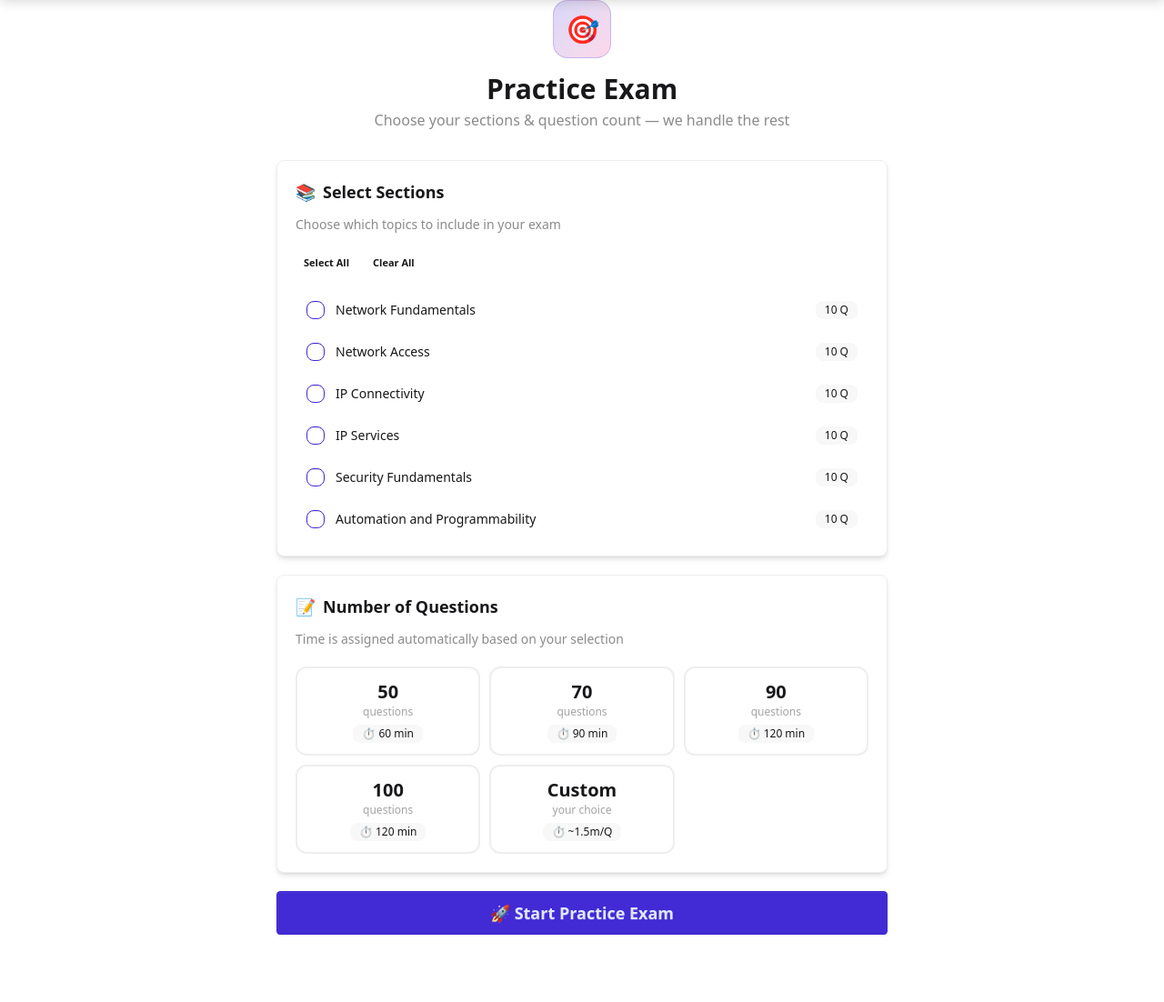
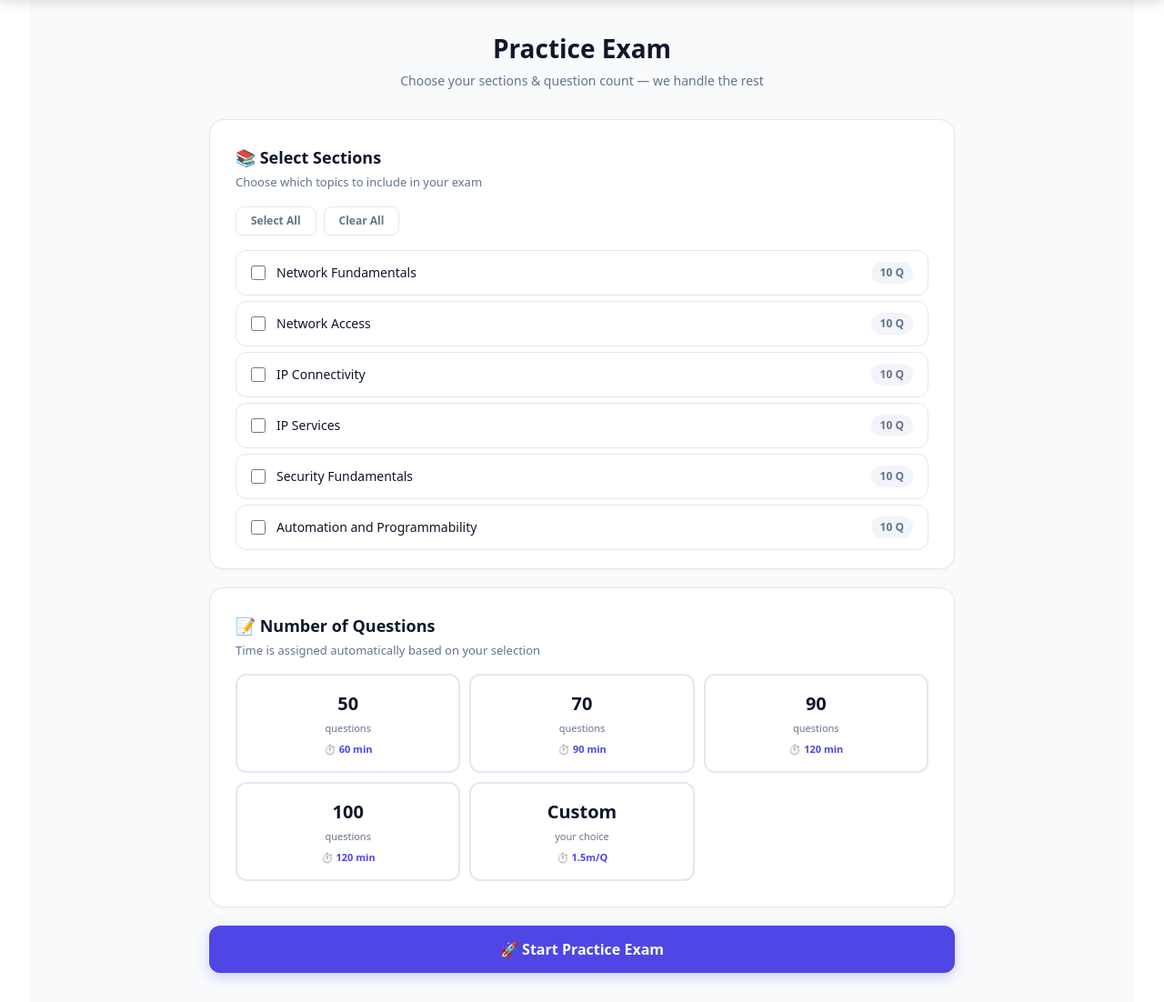
Before and after one commit to alikalary1997/NetMaster, a Django app: page /quiz/practice/ in a window 1280 px wide. Shown: the part 70-1172 px from the top of the page at 91% size. Before the commit the page ends 1098 px from the top, so only its background shows below. Run offline with Django 5.2, Linux system fonts and the light colour scheme; a user stored in the database is signed in; data comes from the database, SQL or seed files in the repository; style sheets or scripts are compiled from the project's sources.

Commit message:
chak krdni bashi emt7ani kota

```diff
--- /dev/null
+++ b/quiz/static/quiz/css/practice.css
@@ -0,0 +1,92 @@
+/* ====== Practice Exam Page ====== */
+
+.practice-page { background: #f8fafc; min-height: 100vh; }
+.practice-container { max-width: 900px; margin: 0 auto; padding: 32px 40px; }
+
+.practice-header { text-align: center; margin-bottom: 32px; }
+.practice-header h1 { font-size: 28px; font-weight: 800; color: #0f172a; }
+.practice-header .sub { font-size: 14px; color: #64748b; margin-top: 4px; }
+
+/* Section card */
+.section-card {
+    background: #fff; border-radius: 16px; border: 1px solid #e2e8f0;
+    box-shadow: 0 1px 3px rgba(0,0,0,.04); padding: 28px 28px 20px;
+    margin-bottom: 20px;
+}
+.section-card h2 {
+    font-size: 18px; font-weight: 700; color: #0f172a;
+    display: flex; align-items: center; gap: 8px; margin-bottom: 4px;
+}
+.section-card .hint { font-size: 13px; color: #64748b; margin-bottom: 16px; }
+.section-card .row { display: flex; gap: 8px; margin-bottom: 16px; }
+.section-card .row button {
+    padding: 6px 16px; font-size: 12px; font-weight: 600; border-radius: 8px;
+    border: 1px solid #e2e8f0; background: #fff; color: #64748b; cursor: pointer; transition: all .15s;
+}
+.section-card .row button:hover { background: #f1f5f9; border-color: #cbd5e1; }
+
+/* Section items */
+.section-items { display: flex; flex-direction: column; gap: 6px; }
+.section-item {
+    display: flex; align-items: center; gap: 12px;
+    padding: 12px 16px; border-radius: 12px; border: 1px solid #e2e8f0;
+    cursor: pointer; transition: all .15s; background: #fff;
+}
+.section-item:hover { border-color: #cbd5e1; background: #f8fafc; }
+.section-item.selected { border-color: #3b82f6; background: #eff6ff; }
+.section-item input[type="checkbox"] { accent-color: #3b82f6; width: 16px; height: 16px; cursor: pointer; }
+.section-item .name { flex: 1; font-size: 14px; font-weight: 500; color: #0f172a; }
+.section-item .count {
+    font-size: 12px; font-weight: 600; color: #64748b;
+    background: #f1f5f9; padding: 3px 10px; border-radius: 99px;
+}
+
+/* Question count card */
+.qcard {
+    background: #fff; border-radius: 16px; border: 1px solid #e2e8f0;
+    box-shadow: 0 1px 3px rgba(0,0,0,.04); padding: 28px; margin-bottom: 20px;
+}
+.qcard h2 { font-size: 18px; font-weight: 700; color: #0f172a; display: flex; align-items: center; gap: 8px; margin-bottom: 4px; }
+.qcard .hint { font-size: 13px; color: #64748b; margin-bottom: 16px; }
+.q-options { display: grid; grid-template-columns: repeat(3, 1fr); gap: 10px; }
+.q-option {
+    display: flex; flex-direction: column; align-items: center; gap: 4px;
+    padding: 16px 12px; border-radius: 12px; border: 2px solid #e2e8f0;
+    cursor: pointer; transition: all .15s; background: #fff; text-align: center;
+}
+.q-option:hover { border-color: #cbd5e1; }
+.q-option.selected { border-color: #4f46e5; background: #eef2ff; }
+.q-option input { display: none; }
+.q-option .num { font-size: 20px; font-weight: 800; color: #0f172a; }
+.q-option .lbl { font-size: 11px; color: #64748b; }
+.q-option .time { font-size: 11px; font-weight: 600; color: #4f46e5; margin-top: 2px; }
+
+.custom-row { display: flex; align-items: center; gap: 10px; margin-top: 12px; padding: 10px 14px; background: #f8fafc; border-radius: 10px; }
+.custom-row input { width: 80px; padding: 8px 10px; border: 1px solid #e2e8f0; border-radius: 8px; font-size: 14px; outline: none; }
+.custom-row input:focus { border-color: #4f46e5; }
+.custom-row span { font-size: 12px; color: #94a3b8; }
+
+/* Summary */
+.summary-box {
+    background: #eef2ff; border-radius: 12px; padding: 16px 20px;
+    margin-top: 16px; display: none;
+}
+.summary-box.show { display: block; }
+.summary-box h3 { font-size: 12px; font-weight: 700; color: #4f46e5; text-transform: uppercase; letter-spacing: .08em; margin-bottom: 8px; }
+.summary-row { display: flex; justify-content: space-between; font-size: 13px; padding: 3px 0; }
+.summary-row .key { color: #64748b; }
+.summary-row .val { font-weight: 600; color: #0f172a; }
+
+.btn-submit {
+    display: flex; align-items: center; justify-content: center; gap: 8px;
+    width: 100%; padding: 14px; font-size: 16px; font-weight: 700;
+    color: #fff; background: #4f46e5; border: none; border-radius: 12px;
+    cursor: pointer; transition: background .2s; margin-top: 8px;
+    box-shadow: 0 4px 14px rgba(79,70,229,.25);
+}
+.btn-submit:hover { background: #4338ca; }
+
+@media (max-width: 640px) {
+    .practice-container { padding: 20px 16px; }
+    .q-options { grid-template-columns: repeat(2, 1fr); }
+}
--- a/quiz/templates/quiz/practice_exam.html
+++ b/quiz/templates/quiz/practice_exam.html
@@ -1,186 +1,131 @@
 {% extends 'quiz/base.html' %}
+{% load static %}
+
 {% block title %}Practice Exam{% endblock %}
+
+{% block extra_head %}
+<link rel="stylesheet" href="{% static 'quiz/css/practice.css' %}">
+{% endblock %}
+
 {% block content %}
-<div class="max-w-2xl mx-auto">
-    <div class="text-center mb-8">
-        <div class="inline-flex items-center justify-center w-16 h-16 rounded-2xl bg-gradient-to-br from-primary/20 to-secondary/20 border border-primary/20 mb-4">
-            <span class="text-3xl">🎯</span>
-        </div>
-        <h1 class="text-3xl font-bold">Practice Exam</h1>
-        <p class="text-base-content/50 mt-1">Choose your sections &amp; question count — we handle the rest</p>
+<div class="practice-page">
+<div class="practice-container">
+
+<div class="practice-header">
+    <h1>Practice Exam</h1>
+    <p class="sub">Choose your sections &amp; question count — we handle the rest</p>
 </div>
 
 <form method="POST" action="{% url 'practice_start' %}" id="practice-form">
     {% csrf_token %}
 
-        <!-- Section Selection -->
-        <div class="card bg-base-100 border border-base-300 shadow-md mb-5">
-            <div class="card-body p-5">
-                <div class="flex items-center gap-2 mb-1">
-                    <span class="text-lg">📚</span>
-                    <h2 class="text-lg font-semibold">Select Sections</h2>
+    {# Section Selection #}
+    <div class="section-card">
+        <h2>📚 Select Sections</h2>
+        <p class="hint">Choose which topics to include in your exam</p>
+        <div class="row">
+            <button type="button" onclick="selectAll()">Select All</button>
+            <button type="button" onclick="clearAll()">Clear All</button>
         </div>
-                <p class="text-sm text-base-content/50 mb-3">Choose which topics to include in your exam</p>
-
-                <div class="flex gap-2 mb-3">
-                    <button type="button" onclick="selectAll()" class="btn btn-xs btn-ghost">Select All</button>
-                    <button type="button" onclick="clearAll()" class="btn btn-xs btn-ghost">Clear All</button>
-                </div>
-
-                <div class="space-y-1.5">
+        <div class="section-items">
             {% for test in tests %}
-                    <label class="flex items-center gap-3 px-3 py-2.5 rounded-lg hover:bg-base-200 cursor-pointer transition-colors section-row">
-                        <input type="checkbox" name="sections" value="{{ test.id }}" class="checkbox checkbox-primary checkbox-sm section-cb">
-                        <span class="flex-1 font-medium text-sm">{{ test.name }}</span>
-                        <span class="badge badge-ghost badge-sm">{{ test.q_count }} Q</span>
+            <label class="section-item">
+                <input type="checkbox" name="sections" value="{{ test.id }}" class="section-cb" onchange="this.parentElement.classList.toggle('selected',this.checked);updateSummary()">
+                <span class="name">{{ test.name }}</span>
+                <span class="count">{{ test.q_count }} Q</span>
             </label>
             {% empty %}
-                    <p class="text-base-content/50 text-center py-4">No sections available yet.</p>
+            <p style="color:#94a3b8;text-align:center;padding:16px">No sections available yet.</p>
             {% endfor %}
         </div>
     </div>
-        </div>
 
-        <!-- Question Count -->
-        <div class="card bg-base-100 border border-base-300 shadow-md mb-5">
-            <div class="card-body p-5">
-                <div class="flex items-center gap-2 mb-1">
-                    <span class="text-lg">📝</span>
-                    <h2 class="text-lg font-semibold">Number of Questions</h2>
-                </div>
-                <p class="text-sm text-base-content/50 mb-3">Time is assigned automatically based on your selection</p>
-
-                <div class="grid grid-cols-2 md:grid-cols-3 gap-2.5">
-                    <label class="time-option flex flex-col items-center p-3 rounded-xl border-2 border-base-300 hover:border-primary/50 cursor-pointer transition-all" data-time="60">
-                        <input type="radio" name="question_count" value="50" class="radio radio-primary radio-sm qc-radio hidden" onchange="toggleCustom(false);updateSummary()">
-                        <span class="font-bold text-xl text-base-content">50</span>
-                        <span class="text-xs text-base-content/40">questions</span>
-                        <span class="badge badge-sm badge-ghost mt-1.5">⏱ 60 min</span>
+    {# Question Count #}
+    <div class="qcard">
+        <h2>📝 Number of Questions</h2>
+        <p class="hint">Time is assigned automatically based on your selection</p>
+        <div class="q-options">
+            <label class="q-option time-option">
+                <input type="radio" name="question_count" value="50" class="qc-radio" onchange="setCount(this)">
+                <span class="num">50</span><span class="lbl">questions</span><span class="time">⏱ 60 min</span>
             </label>
-                    <label class="time-option flex flex-col items-center p-3 rounded-xl border-2 border-base-300 hover:border-primary/50 cursor-pointer transition-all" data-time="90">
-                        <input type="radio" name="question_count" value="70" class="radio radio-primary radio-sm qc-radio hidden" onchange="toggleCustom(false);updateSummary()">
-                        <span class="font-bold text-xl text-base-content">70</span>
-                        <span class="text-xs text-base-content/40">questions</span>
-                        <span class="badge badge-sm badge-ghost mt-1.5">⏱ 90 min</span>
+            <label class="q-option time-option">
+                <input type="radio" name="question_count" value="70" class="qc-radio" onchange="setCount(this)">
+                <span class="num">70</span><span class="lbl">questions</span><span class="time">⏱ 90 min</span>
             </label>
-                    <label class="time-option flex flex-col items-center p-3 rounded-xl border-2 border-base-300 hover:border-primary/50 cursor-pointer transition-all" data-time="120">
-                        <input type="radio" name="question_count" value="90" class="radio radio-primary radio-sm qc-radio hidden" onchange="toggleCustom(false);updateSummary()">
-                        <span class="font-bold text-xl text-base-content">90</span>
-                        <span class="text-xs text-base-content/40">questions</span>
-                        <span class="badge badge-sm badge-ghost mt-1.5">⏱ 120 min</span>
+            <label class="q-option time-option">
+                <input type="radio" name="question_count" value="90" class="qc-radio" onchange="setCount(this)">
+                <span class="num">90</span><span class="lbl">questions</span><span class="time">⏱ 120 min</span>
             </label>
-                    <label class="time-option flex flex-col items-center p-3 rounded-xl border-2 border-base-300 hover:border-primary/50 cursor-pointer transition-all" data-time="120">
-                        <input type="radio" name="question_count" value="100" class="radio radio-primary radio-sm qc-radio hidden" onchange="toggleCustom(false);updateSummary()">
-                        <span class="font-bold text-xl text-base-content">100</span>
-                        <span class="text-xs text-base-content/40">questions</span>
-                        <span class="badge badge-sm badge-ghost mt-1.5">⏱ 120 min</span>
+            <label class="q-option time-option">
+                <input type="radio" name="question_count" value="100" class="qc-radio" onchange="setCount(this)">
+                <span class="num">100</span><span class="lbl">questions</span><span class="time">⏱ 120 min</span>
             </label>
-                    <label class="time-option flex flex-col items-center p-3 rounded-xl border-2 border-base-300 hover:border-primary/50 cursor-pointer transition-all col-span-2 md:col-span-1" data-time="custom">
-                        <input type="radio" name="question_count" value="custom" class="radio radio-primary radio-sm qc-radio hidden" onchange="toggleCustom(true);updateSummary()">
-                        <span class="font-bold text-xl text-base-content">Custom</span>
-                        <span class="text-xs text-base-content/40">your choice</span>
-                        <span class="badge badge-sm badge-ghost mt-1.5">⏱ ~1.5m/Q</span>
+            <label class="q-option time-option">
+                <input type="radio" name="question_count" value="custom" class="qc-radio" onchange="setCustom(this)">
+                <span class="num">Custom</span><span class="lbl">your choice</span><span class="time">⏱ 1.5m/Q</span>
             </label>
         </div>
-
-                <div id="custom-count-wrapper" class="mt-3 hidden">
-                    <div class="flex items-center gap-3 bg-base-200 rounded-lg p-3">
-                        <span class="text-sm text-base-content/60">Enter number:</span>
-                        <input type="number" id="custom-count-input" name="custom_count" min="1" max="200" class="input input-bordered input-sm w-24" placeholder="e.g. 15" oninput="updateSummary()">
-                        <span class="text-xs text-base-content/40">1 question = 1.5 minutes</span>
+        <div id="custom-count-wrapper" class="custom-row" style="display:none">
+            <span>Enter number:</span>
+            <input type="number" id="custom-count-input" name="custom_count" min="1" max="200" placeholder="e.g. 15" oninput="updateSummary()">
+            <span>1 question = 1.5 minutes</span>
+        </div>
+        <div id="exam-summary" class="summary-box">
+            <h3>Exam Summary</h3>
+            <div class="summary-row"><span class="key">Sections</span><span class="val" id="summary-sections">-</span></div>
+            <div class="summary-row"><span class="key">Questions</span><span class="val" id="summary-questions">-</span></div>
+            <div class="summary-row"><span class="key">Time Limit</span><span class="val" id="summary-time">-</span></div>
+            <div class="summary-row"><span class="key">Order</span><span class="val">🔀 Random</span></div>
         </div>
     </div>
 
-                <!-- Summary -->
-                <div id="exam-summary" class="hidden mt-4 bg-gradient-to-r from-primary/5 to-secondary/5 rounded-xl border border-primary/20 p-4">
-                    <h3 class="font-semibold text-sm uppercase tracking-wide text-primary mb-3">Exam Summary</h3>
-                    <div class="grid grid-cols-[auto_1fr] gap-x-4 gap-y-2 text-sm">
-                        <span class="text-base-content/50">Sections</span>
-                        <span class="font-medium" id="summary-sections">-</span>
-                        <span class="text-base-content/50">Questions</span>
-                        <span class="font-medium" id="summary-questions">-</span>
-                        <span class="text-base-content/50">Time Limit</span>
-                        <span class="font-medium" id="summary-time">-</span>
-                        <span class="text-base-content/50">Order</span>
-                        <span class="font-medium">🔀 Random</span>
-                    </div>
-                </div>
-            </div>
-        </div>
-
-        <!-- Messages -->
     {% if messages %}
-        <div class="mb-4">
+    <div style="margin-bottom:16px">
         {% for msg in messages %}
-            <div role="alert" class="alert alert-warning shadow-md">
-                <svg xmlns="http://www.w3.org/2000/svg" class="stroke-current shrink-0 h-5 w-5" fill="none" viewBox="0 0 24 24"><path stroke-linecap="round" stroke-linejoin="round" stroke-width="2" d="M12 9v2m0 4h.01m-6.938 4h13.856c1.54 0 2.502-1.667 1.732-3L13.732 4c-.77-1.333-2.694-1.333-3.464 0L3.34 16c-.77 1.333.192 3 1.732 3z"/></svg>
-                <span>{{ msg }}</span>
-            </div>
+        <div style="background:#fef3c7;color:#92400e;padding:12px 16px;border-radius:10px;font-size:14px">{{ msg }}</div>
         {% endfor %}
     </div>
     {% endif %}
 
-        <button type="submit" class="btn btn-primary btn-lg w-full">
-            🚀 Start Practice Exam
-        </button>
+    <button type="submit" class="btn-submit">🚀 Start Practice Exam</button>
 </form>
+
+</div>
 </div>
 
 <script>
 var timeMap = {50:60, 70:90, 90:120, 100:120};
 
-function selectAll(){document.querySelectorAll('.section-cb').forEach(function(cb){cb.checked=true});updateSummary()}
-function clearAll(){document.querySelectorAll('.section-cb').forEach(function(cb){cb.checked=false});updateSummary()}
-function toggleCustom(show){document.getElementById('custom-count-wrapper').classList.toggle('hidden',!show)}
+function selectAll(){document.querySelectorAll('.section-cb').forEach(function(cb){cb.checked=true;cb.parentElement.classList.add('selected')});updateSummary()}
+function clearAll(){document.querySelectorAll('.section-cb').forEach(function(cb){cb.checked=false;cb.parentElement.classList.remove('selected')});updateSummary()}
+
+function setCount(r){
+    document.querySelectorAll('.q-option').forEach(function(o){o.classList.remove('selected')});
+    r.parentElement.classList.add('selected');
+    document.getElementById('custom-count-wrapper').style.display='none';
+    updateSummary();
+}
+function setCustom(r){
+    document.querySelectorAll('.q-option').forEach(function(o){o.classList.remove('selected')});
+    r.parentElement.classList.add('selected');
+    document.getElementById('custom-count-wrapper').style.display='flex';
+    updateSummary();
+}
 
 function updateSummary(){
     var checked = document.querySelectorAll('.section-cb:checked');
-    var sectionNames = [];
-    checked.forEach(function(cb){
-        var span = cb.parentElement.querySelector('.font-medium');
-        if(span) sectionNames.push(span.textContent);
-    });
-    var selected = document.querySelector('input[name="question_count"]:checked');
-    var summary = document.getElementById('exam-summary');
-    if (!selected) { summary.classList.add('hidden'); return; }
-
-    var val = selected.value;
-    var qCount, cTime;
-    if (val === 'custom') {
-        var ci = document.getElementById('custom-count-input');
-        var n = parseInt(ci.value) || 0;
-        qCount = n || '?';
-        if (n) {
-            var t = n * 1.5;
-            cTime = (t % 1 === 0 ? t : t.toFixed(1)) + ' min';
-        } else {
-            cTime = 'Auto';
+    var names = []; checked.forEach(function(cb){var n=cb.parentElement.querySelector('.name');if(n)names.push(n.textContent)});
+    var sel = document.querySelector('.qc-radio:checked');
+    var s = document.getElementById('exam-summary');
+    if(!sel){s.classList.remove('show');return}
+    var val = sel.value, q, t;
+    if(val==='custom'){var ci=document.getElementById('custom-count-input');var n=parseInt(ci.value)||0;q=n||'?';t=n?(n*1.5):0;t=t?(t%1===0?t:t.toFixed(1))+' min':'Auto'}
+    else {q=parseInt(val);t=timeMap[q]+' min'}
+    document.getElementById('summary-questions').textContent=q;
+    document.getElementById('summary-time').textContent=t;
+    document.getElementById('summary-sections').textContent=names.length?names.join(', '):'None selected';
+    s.classList.add('show');
 }
-    } else {
-        qCount = parseInt(val);
-        cTime = timeMap[qCount] + ' min';
-    }
-    document.getElementById('summary-questions').textContent = qCount;
-    document.getElementById('summary-time').textContent = cTime;
-    document.getElementById('summary-sections').textContent = sectionNames.length ? sectionNames.join(', ') : 'None selected';
-    summary.classList.remove('hidden');
-}
-
-document.querySelectorAll('.section-cb').forEach(function(cb){
-    cb.addEventListener('change', updateSummary);
-});
-document.querySelectorAll('.time-option').forEach(function(label){
-    label.addEventListener('click', function(e){
-        var radio = this.querySelector('input[type="radio"]');
-        radio.checked = true;
-        if (radio.value === 'custom') toggleCustom(true);
-        else toggleCustom(false);
-        updateSummary();
-        document.querySelectorAll('.time-option').forEach(function(l){
-            l.classList.remove('border-primary', 'bg-primary/5', 'shadow-md');
-        });
-        this.classList.add('border-primary', 'bg-primary/5', 'shadow-md');
-    });
-});
 </script>
 {% endblock %}
```
Lines whose indentation alone changed are shown as unchanged.
